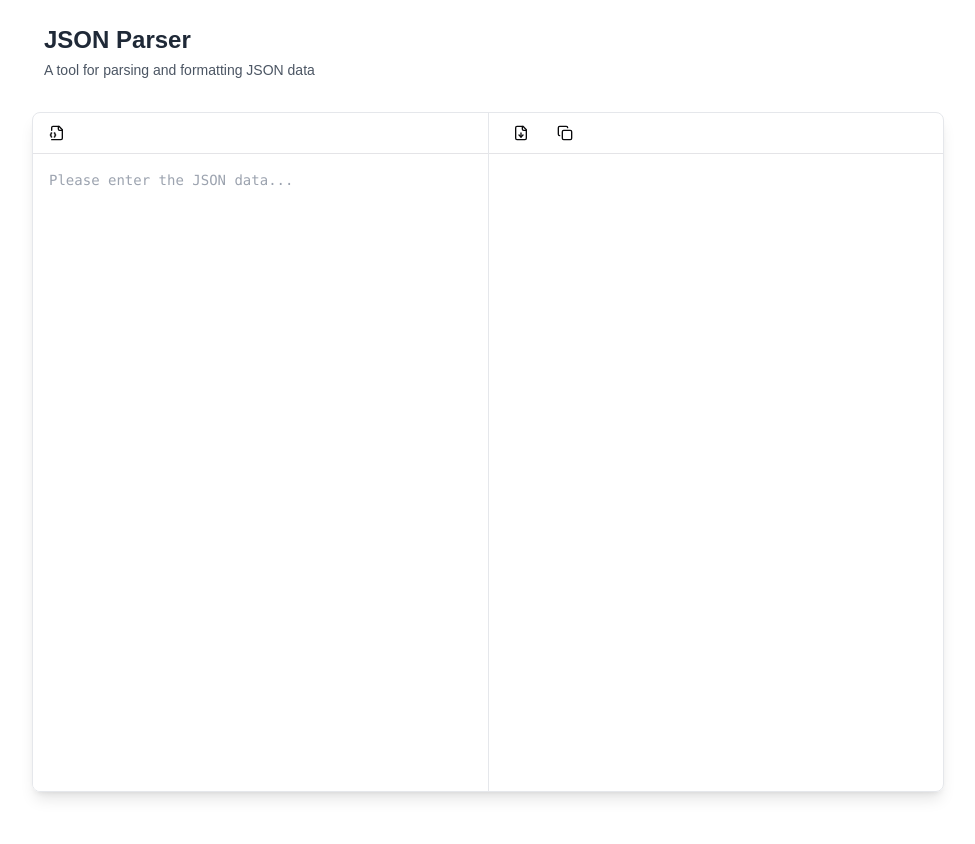
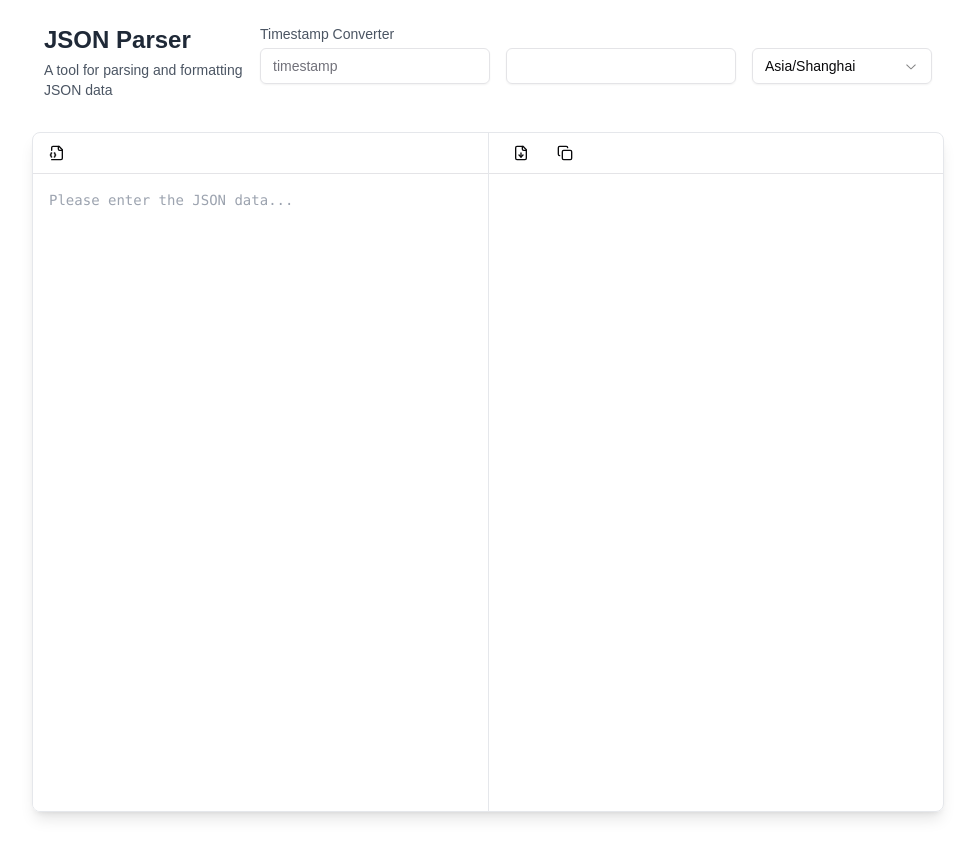
Before and after one commit to luckzp/json-parser, a Next.js app: page / in a window 1280 px wide. Shown: the whole page, without its empty margins (152-1127 px from the left). Built offline with nearby package versions, Linux system fonts and the light colour scheme.

Commit message:
feat(components): 在 JSON 解析器中添加时间戳转换器
- 在 JsonParser 组件的标题区域添加了 TimestampConverter 组件
- 调整了标题区域的布局，使 JSON 解析器标题和时间戳转换器并列显示

```diff
--- a/app/components/JsonParser.tsx
+++ b/app/components/JsonParser.tsx
@@ -9,7 +9,7 @@
   faMinusSquare,
   faPlusSquare,
 } from "@fortawesome/free-regular-svg-icons";
-
+import TimestampConverter from "./timestamp-converter";
 interface JsonViewerProps {
   data: any;
   level: number;
@@ -174,13 +174,17 @@
     <div className="flex flex-col h-screen bg-white">
       {/* 标题区域 - 与主内容区域保持相同的宽度和对齐方式 */}
       <div className="w-full pt-6  px-12">
-        <div className="w-3/4 mx-auto">
-          {" "}
+        <div className="w-3/4 mx-auto flex justify-between">
           {/* 使用与主内容区域相同的宽度 */}
-          <h1 className="text-2xl font-semibold text-gray-800">JSON Parser</h1>
-          <p className="text-sm text-gray-600 mt-1">
-            A tool for parsing and formatting JSON data
-          </p>
+          <div>
+            <h1 className="text-2xl font-semibold text-gray-800">
+              JSON Parser
+            </h1>
+            <p className="text-sm text-gray-600 mt-1">
+              A tool for parsing and formatting JSON data
+            </p>
+          </div>
+          <TimestampConverter />
         </div>
       </div>
 
--- /dev/null
+++ b/app/components/timestamp-converter.tsx
@@ -0,0 +1,80 @@
+"use client";
+
+import * as React from "react";
+import { Button } from "@/components/ui/button";
+import { Input } from "@/components/ui/input";
+import {
+  Select,
+  SelectContent,
+  SelectItem,
+  SelectTrigger,
+  SelectValue,
+} from "@/components/ui/select";
+
+export default function TimestampConverter() {
+  const [timestamp, setTimestamp] = React.useState("");
+  const [convertedTime, setConvertedTime] = React.useState("");
+  const [timezone, setTimezone] = React.useState("Asia/Shanghai");
+
+  const handleConvert = React.useCallback(() => {
+    try {
+      if (!timestamp.trim()) {
+        setConvertedTime("");
+        return;
+      }
+      // Handle unix timestamp (10 or 13 digits) and regular date string
+      const date = /^\d{10,13}$/.test(timestamp)
+        ? new Date(parseInt(timestamp) * (timestamp.length === 10 ? 1000 : 1))
+        : new Date(timestamp);
+
+      const options: Intl.DateTimeFormatOptions = {
+        timeZone: timezone,
+        year: "numeric",
+        month: "2-digit",
+        day: "2-digit",
+        hour: "2-digit",
+        minute: "2-digit",
+        second: "2-digit",
+        hour12: false,
+      };
+
+      setConvertedTime(date.toLocaleString("zh-CN", options));
+    } catch (error) {
+      setConvertedTime("Invalid timestamp");
+    }
+  }, [timestamp, timezone]);
+
+  React.useEffect(() => {
+    handleConvert();
+  }, [handleConvert]);
+
+  return (
+    <div className="w-full max-w-2xl space-y-1">
+      <div className="text-sm text-gray-600">Timestamp Converter</div>
+      <div className="flex items-center gap-4">
+        <Input
+          placeholder="timestamp"
+          value={timestamp}
+          onChange={(e) => setTimestamp(e.target.value)}
+          className="flex-1"
+        />
+        <Input value={convertedTime} readOnly className="flex-1" />
+        <Select
+          value={timezone}
+          onValueChange={setTimezone}
+          defaultValue="Asia/Shanghai"
+        >
+          <SelectTrigger className="w-[180px]">
+            <SelectValue placeholder="选择时区" />
+          </SelectTrigger>
+          <SelectContent>
+            <SelectItem value="Asia/Shanghai">Asia/Shanghai</SelectItem>
+            <SelectItem value="Asia/Tokyo">Asia/Tokyo</SelectItem>
+            <SelectItem value="America/New_York">America/New_York</SelectItem>
+            <SelectItem value="Europe/London">Europe/London</SelectItem>
+          </SelectContent>
+        </Select>
+      </div>
+    </div>
+  );
+}
--- /dev/null
+++ b/components/ui/input.tsx
@@ -0,0 +1,22 @@
+import * as React from "react"
+
+import { cn } from "@/lib/utils"
+
+const Input = React.forwardRef<HTMLInputElement, React.ComponentProps<"input">>(
+  ({ className, type, ...props }, ref) => {
+    return (
+      <input
+        type={type}
+        className={cn(
+          "flex h-9 w-full rounded-md border border-input bg-transparent px-3 py-1 text-base shadow-sm transition-colors file:border-0 file:bg-transparent file:text-sm file:font-medium file:text-foreground placeholder:text-muted-foreground focus-visible:outline-none focus-visible:ring-1 focus-visible:ring-ring disabled:cursor-not-allowed disabled:opacity-50 md:text-sm",
+          className
+        )}
+        ref={ref}
+        {...props}
+      />
+    )
+  }
+)
+Input.displayName = "Input"
+
+export { Input }
--- /dev/null
+++ b/components/ui/select.tsx
@@ -0,0 +1,158 @@
+"use client"
+
+import * as React from "react"
+import * as SelectPrimitive from "@radix-ui/react-select"
+import { cn } from "@/lib/utils"
+import { CheckIcon, ChevronDownIcon, ChevronUpIcon } from "@radix-ui/react-icons"
+
+const Select = SelectPrimitive.Root
+
+const SelectGroup = SelectPrimitive.Group
+
+const SelectValue = SelectPrimitive.Value
+
+const SelectTrigger = React.forwardRef<
+  React.ElementRef<typeof SelectPrimitive.Trigger>,
+  React.ComponentPropsWithoutRef<typeof SelectPrimitive.Trigger>
+>(({ className, children, ...props }, ref) => (
+  <SelectPrimitive.Trigger
+    ref={ref}
+    className={cn(
+      "flex h-9 w-full items-center justify-between whitespace-nowrap rounded-md border border-input bg-transparent px-3 py-2 text-sm shadow-sm ring-offset-background placeholder:text-muted-foreground focus:outline-none focus:ring-1 focus:ring-ring disabled:cursor-not-allowed disabled:opacity-50 [&>span]:line-clamp-1",
+      className
+    )}
+    {...props}
+  >
+    {children}
+    <SelectPrimitive.Icon asChild>
+      <ChevronDownIcon className="h-4 w-4 opacity-50" />
+    </SelectPrimitive.Icon>
+  </SelectPrimitive.Trigger>
+))
+SelectTrigger.displayName = SelectPrimitive.Trigger.displayName
+
+const SelectScrollUpButton = React.forwardRef<
+  React.ElementRef<typeof SelectPrimitive.ScrollUpButton>,
+  React.ComponentPropsWithoutRef<typeof SelectPrimitive.ScrollUpButton>
+>(({ className, ...props }, ref) => (
+  <SelectPrimitive.ScrollUpButton
+    ref={ref}
+    className={cn(
+      "flex cursor-default items-center justify-center py-1",
+      className
+    )}
+    {...props}
+  >
+    <ChevronUpIcon className="h-4 w-4" />
+  </SelectPrimitive.ScrollUpButton>
+))
+SelectScrollUpButton.displayName = SelectPrimitive.ScrollUpButton.displayName
+
+const SelectScrollDownButton = React.forwardRef<
+  React.ElementRef<typeof SelectPrimitive.ScrollDownButton>,
+  React.ComponentPropsWithoutRef<typeof SelectPrimitive.ScrollDownButton>
+>(({ className, ...props }, ref) => (
+  <SelectPrimitive.ScrollDownButton
+    ref={ref}
+    className={cn(
+      "flex cursor-default items-center justify-center py-1",
+      className
+    )}
+    {...props}
+  >
+    <ChevronDownIcon className="h-4 w-4" />
+  </SelectPrimitive.ScrollDownButton>
+))
+SelectScrollDownButton.displayName =
+  SelectPrimitive.ScrollDownButton.displayName
+
+const SelectContent = React.forwardRef<
+  React.ElementRef<typeof SelectPrimitive.Content>,
+  React.ComponentPropsWithoutRef<typeof SelectPrimitive.Content>
+>(({ className, children, position = "popper", ...props }, ref) => (
+  <SelectPrimitive.Portal>
+    <SelectPrimitive.Content
+      ref={ref}
+      className={cn(
+        "relative z-50 max-h-96 min-w-[8rem] overflow-hidden rounded-md border bg-popover text-popover-foreground shadow-md data-[state=open]:animate-in data-[state=closed]:animate-out data-[state=closed]:fade-out-0 data-[state=open]:fade-in-0 data-[state=closed]:zoom-out-95 data-[state=open]:zoom-in-95 data-[side=bottom]:slide-in-from-top-2 data-[side=left]:slide-in-from-right-2 data-[side=right]:slide-in-from-left-2 data-[side=top]:slide-in-from-bottom-2",
+        position === "popper" &&
+          "data-[side=bottom]:translate-y-1 data-[side=left]:-translate-x-1 data-[side=right]:translate-x-1 data-[side=top]:-translate-y-1",
+        className
+      )}
+      position={position}
+      {...props}
+    >
+      <SelectScrollUpButton />
+      <SelectPrimitive.Viewport
+        className={cn(
+          "p-1",
+          position === "popper" &&
+            "h-[var(--radix-select-trigger-height)] w-full min-w-[var(--radix-select-trigger-width)]"
+        )}
+      >
+        {children}
+      </SelectPrimitive.Viewport>
+      <SelectScrollDownButton />
+    </SelectPrimitive.Content>
+  </SelectPrimitive.Portal>
+))
+SelectContent.displayName = SelectPrimitive.Content.displayName
+
+const SelectLabel = React.forwardRef<
+  React.ElementRef<typeof SelectPrimitive.Label>,
+  React.ComponentPropsWithoutRef<typeof SelectPrimitive.Label>
+>(({ className, ...props }, ref) => (
+  <SelectPrimitive.Label
+    ref={ref}
+    className={cn("px-2 py-1.5 text-sm font-semibold", className)}
+    {...props}
+  />
+))
+SelectLabel.displayName = SelectPrimitive.Label.displayName
+
+const SelectItem = React.forwardRef<
+  React.ElementRef<typeof SelectPrimitive.Item>,
+  React.ComponentPropsWithoutRef<typeof SelectPrimitive.Item>
+>(({ className, children, ...props }, ref) => (
+  <SelectPrimitive.Item
+    ref={ref}
+    className={cn(
+      "relative flex w-full cursor-default select-none items-center rounded-sm py-1.5 pl-2 pr-8 text-sm outline-none focus:bg-accent focus:text-accent-foreground data-[disabled]:pointer-events-none data-[disabled]:opacity-50",
+      className
+    )}
+    {...props}
+  >
+    <span className="absolute right-2 flex h-3.5 w-3.5 items-center justify-center">
+      <SelectPrimitive.ItemIndicator>
+        <CheckIcon className="h-4 w-4" />
+      </SelectPrimitive.ItemIndicator>
+    </span>
+    <SelectPrimitive.ItemText>{children}</SelectPrimitive.ItemText>
+  </SelectPrimitive.Item>
+))
+SelectItem.displayName = SelectPrimitive.Item.displayName
+
+const SelectSeparator = React.forwardRef<
+  React.ElementRef<typeof SelectPrimitive.Separator>,
+  React.ComponentPropsWithoutRef<typeof SelectPrimitive.Separator>
+>(({ className, ...props }, ref) => (
+  <SelectPrimitive.Separator
+    ref={ref}
+    className={cn("-mx-1 my-1 h-px bg-muted", className)}
+    {...props}
+  />
+))
+SelectSeparator.displayName = SelectPrimitive.Separator.displayName
+
+export {
+  Select,
+  SelectGroup,
+  SelectValue,
+  SelectTrigger,
+  SelectContent,
+  SelectLabel,
+  SelectItem,
+  SelectSeparator,
+  SelectScrollUpButton,
+  SelectScrollDownButton,
+}
--- a/package.json
+++ b/package.json
@@ -15,6 +15,7 @@
     "@fortawesome/react-fontawesome": "^0.2.2",
     "@next/third-parties": "^15.0.2",
     "@radix-ui/react-icons": "^1.3.0",
+    "@radix-ui/react-select": "^2.1.2",
     "@radix-ui/react-slot": "^1.1.0",
     "class-variance-authority": "^0.7.0",
     "clsx": "^2.1.1",
```
Also changed, not shown: 1 other file (tests, documents, lock files or other folders).
